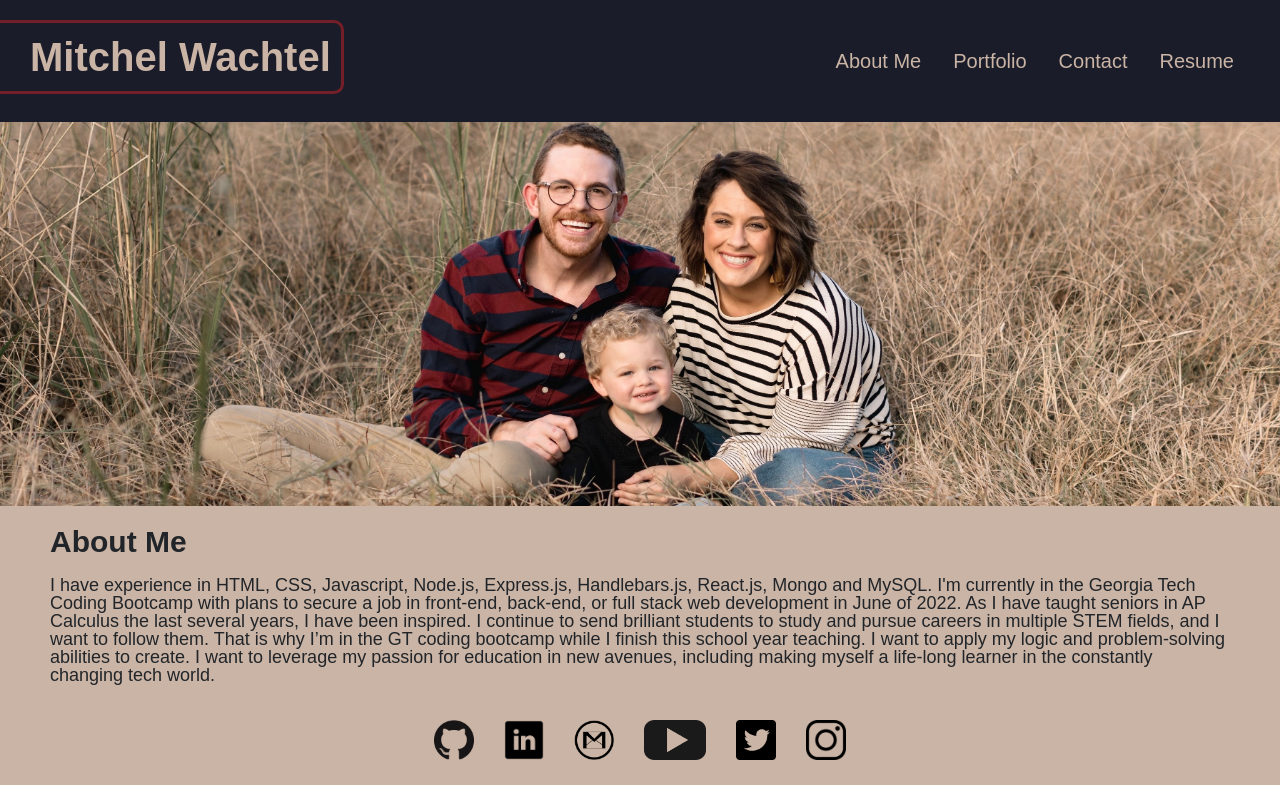
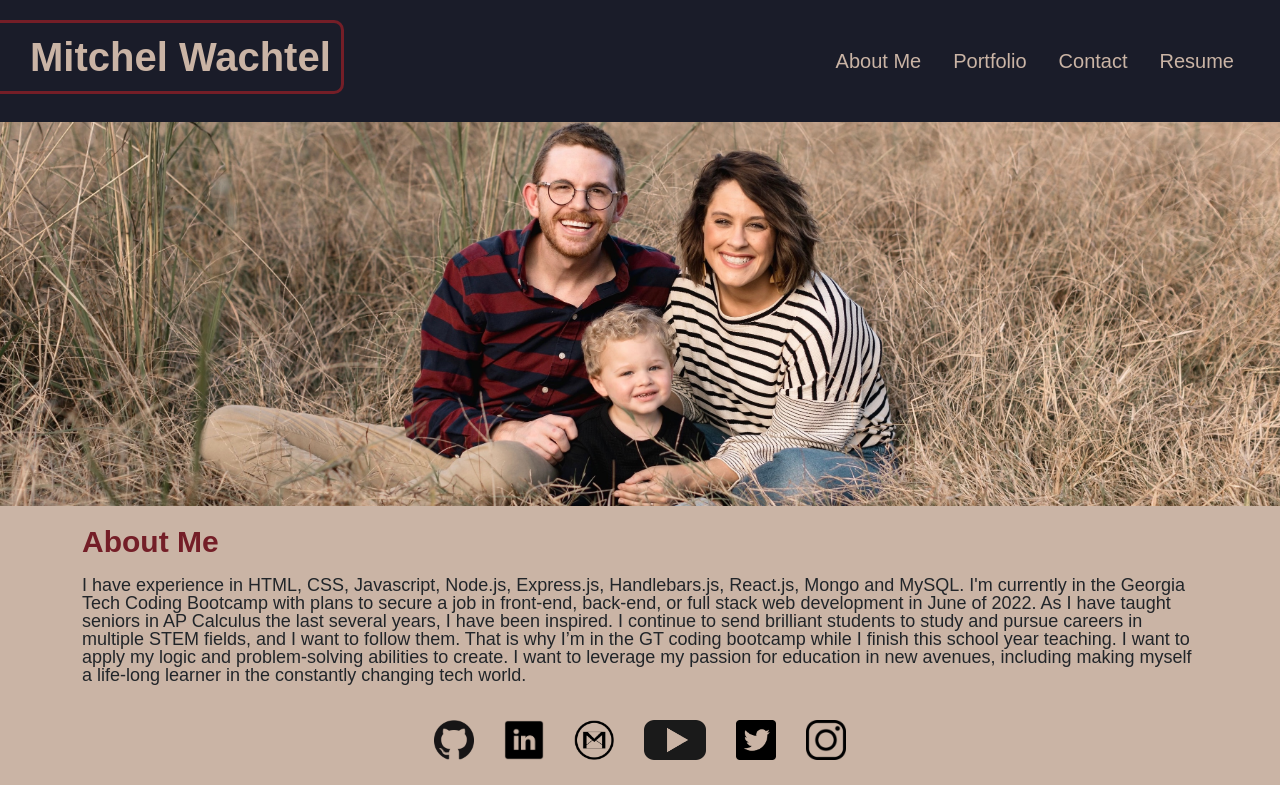
Before and after one commit to mitchelwachtel/portfolio-react, a React (Create React App) app: page / in a window 1280 px wide. Built offline with nearby package versions, Linux system fonts and the light colour scheme.

Commit message:
updated css on Aboutcomponent

```diff
--- a/src/components/Content.js
+++ b/src/components/Content.js
@@ -6,7 +6,7 @@ import Resume from "./pages/Resume";
 import About from "./pages/About";
 import Portfolio from "./pages/Portfolio";
 import Contact from "./pages/Contact";
-import '../styles/Content.css'
+import "../styles/Content.css";
 
 export default function Content() {
   const [currentPage, setCurrentPage] = useState("Home");
@@ -16,7 +16,7 @@ export default function Content() {
       return (
         <div>
           <Banner />
-          <About />
+          <About currentPage={currentPage} />
         </div>
       );
     }
@@ -29,7 +29,7 @@ export default function Content() {
     if (currentPage === "Resume") {
       return <Resume />;
     }
-    return <About />;
+      return <About currentPage={currentPage} />;
   };
 
   const handlePageChange = (page) => setCurrentPage(page);
--- a/src/components/pages/About.js
+++ b/src/components/pages/About.js
@@ -1,25 +1,57 @@
 import React from "react";
+import fam2 from "../../assets/images/fam2.jpeg";
+import "../../styles/About.css";
 
+const aboutMe = (
+  <p>
+    I have experience in HTML, CSS, Javascript, Node.js, Express.js,
+    Handlebars.js, React.js, Mongo and MySQL. I'm currently in the Georgia Tech
+    Coding Bootcamp with plans to secure a job in front-end, back-end, or full
+    stack web development in June of 2022. As I have taught seniors in AP
+    Calculus the last several years, I have been inspired. I continue to send
+    brilliant students to study and pursue careers in multiple STEM fields, and
+    I want to follow them. That is why I’m in the GT coding bootcamp while I
+    finish this school year teaching. I want to apply my logic and
+    problem-solving abilities to create. I want to leverage my passion for
+    education in new avenues, including making myself a life-long learner in the
+    constantly changing tech world.
+  </p>
+);
 
-export default function About() {
-  return (
-    <div className="content-container">
-      <div className="title-header">
+function About({currentPage}) {
+  if (currentPage === "About") {
+    return (
+      <div className="content-container container">
+        <div className="row">
+          <div className="col-6">
+            <div className="title-header">
+              <h1 className="page-title">About Me</h1>
+            </div>
+
+            {aboutMe}
+          </div>
+          <div className="col-6 img-div">
+            <img
+              className="proPic"
+              src={fam2}
+              alt="Professional Mitchel Wachtel"
+            />
+          </div>
+        </div>
+      </div>
+    );
+  } else {
+    return (
+      <div className="content-container container">
+        <div className="title-header">
           <h1 className="page-title">About Me</h1>
+        </div>
+        <div className="row">
+          <div className="col">{aboutMe}</div>
+        </div>
       </div>
-      <p>
-        I have experience in HTML, CSS, Javascript, Node.js, Express.js,
-        Handlebars.js, React.js, Mongo and MySQL. I'm currently in the Georgia
-        Tech Coding Bootcamp with plans to secure a job in front-end, back-end,
-        or full stack web development in June of 2022. As I have taught seniors
-        in AP Calculus the last several years, I have been inspired. I continue
-        to send brilliant students to study and pursue careers in multiple STEM
-        fields, and I want to follow them. That is why I’m in the GT coding
-        bootcamp while I finish this school year teaching. I want to apply my
-        logic and problem-solving abilities to create. I want to leverage my
-        passion for education in new avenues, including making myself a
-        life-long learner in the constantly changing tech world.
-      </p>
-    </div>
-  );
+    );
+  }
 }
+
+export default About;
--- /dev/null
+++ b/src/styles/About.css
@@ -0,0 +1,9 @@
+.img-div {
+    display: flex;
+    justify-content: center;
+}
+
+.proPic {
+    width: 100%;
+    height: fit-content;
+}
--- a/src/styles/Content.css
+++ b/src/styles/Content.css
@@ -28,6 +28,7 @@
 .page-title {
     font-size: 30px;
     font-weight: 900;
+    color: var(--pop-of-color);
 
 }
 
```
Also changed, not shown: src/assets/images/fam2.jpeg (added).
